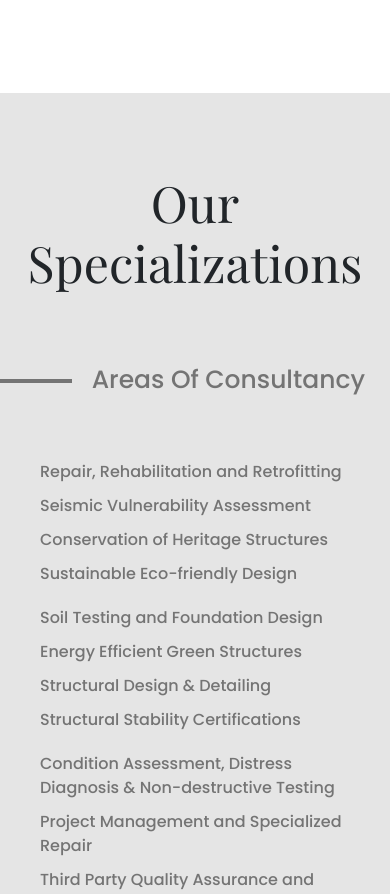
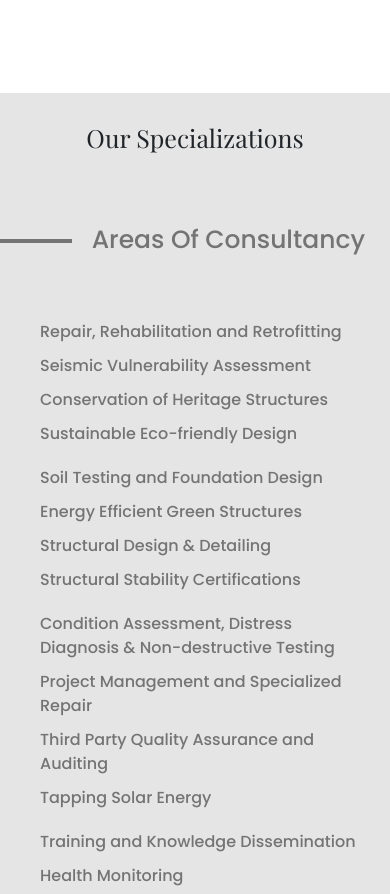
Before and after one commit to Nirbyoleek/ES-India, a React (Create React App) app: page / in a window 390 px wide. Shown: the part 3842-4736 px from the top of the page. Built offline with nearby package versions, Linux system fonts and the light colour scheme.

Commit message:
AOC brought on top of TOS and CEO before MD spelling corection --------DONE

```diff
--- a/src/components/LandingPage/Consultancy/Consultancy.module.css
+++ b/src/components/LandingPage/Consultancy/Consultancy.module.css
@@ -184,3 +184,21 @@ hr {
   font-size: 50px;
   margin-top: 70px;
 }
+@media only screen and (max-width: 600px) {
+  .Specialization h2 {
+    font-size: 25px;
+    margin-top: 20px;
+  }
+}
+@media only screen and (min-width: 738px) and (max-width: 900px) {
+  .Specialization h2 {
+    font-size: 2em;
+    margin-top: 20px;
+  }
+}
+@media only screen and (min-width: 901px) and (max-width: 1100px) {
+  .Specialization h2 {
+    font-size: 3em;
+    margin-top: 20px;
+  }
+}
```
